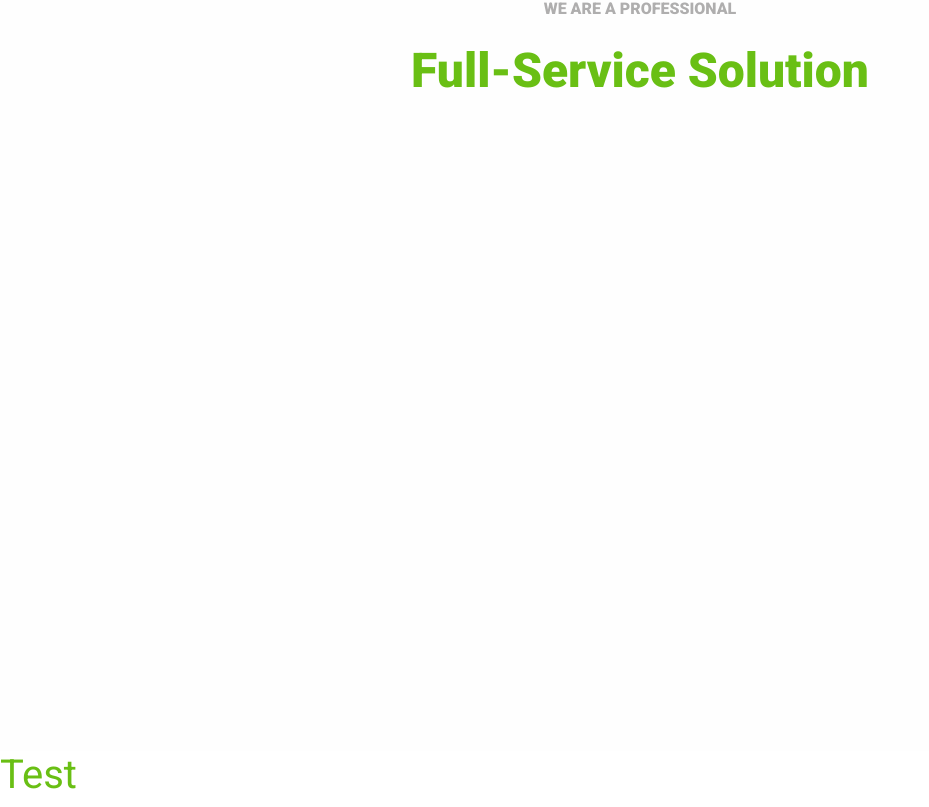
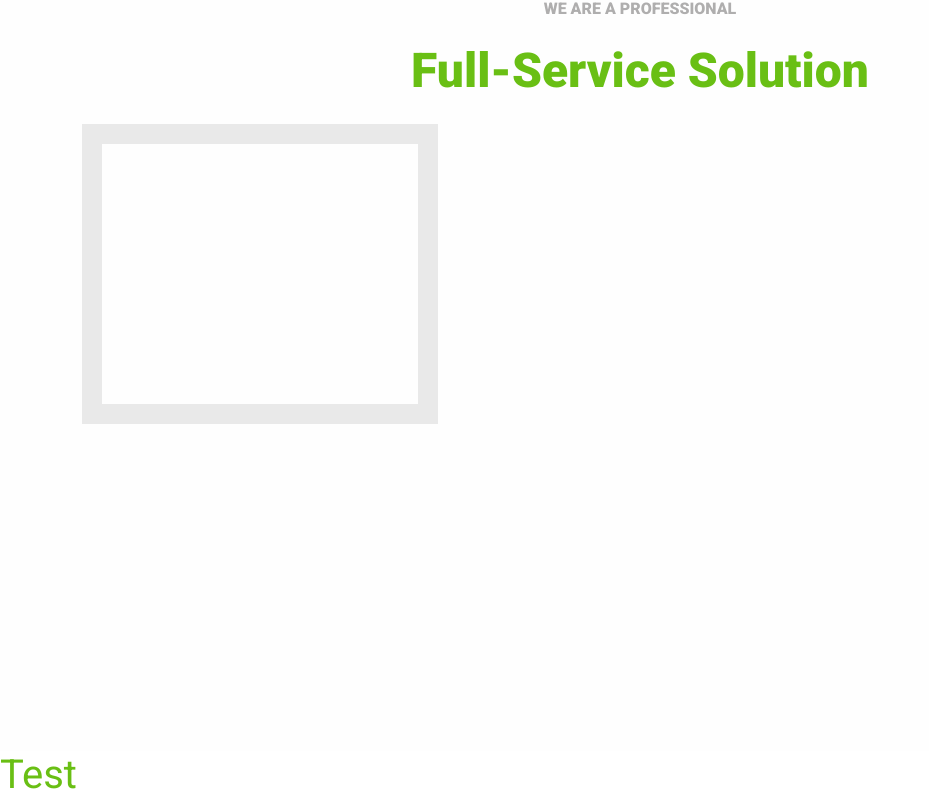
Before and after one commit to Eliana-Abate/proj-html-vuejs, a Vue app: page / in a window 1280 px wide. Shown: the part 1599-2406 px from the top of the page, without its empty margins (0-929 px from the left). Built offline with nearby package versions, Linux system fonts and the light colour scheme.

Commit message:
added basic structure and style to card-template in Card.vue

```diff
--- a/src/components/Card.vue
+++ b/src/components/Card.vue
@@ -1,5 +1,13 @@
 <template>
-  <div></div>
+  <div class="col-4">
+    <div class="card-template">
+      <img src="" alt="" />
+      <div class="card-template-body">
+        <h4></h4>
+        <p></p>
+      </div>
+    </div>
+  </div>
 </template>
 
 <script>
@@ -8,5 +16,10 @@ export default {
 };
 </script>
 
-<style>
+<style lang="scss" scoped>
+@import "../assets/scss/_variables.scss";
+.card-template {
+  height: 300px;
+  border: 20px solid $mercury;
+}
 </style>
```
Also changed, not shown: 6 other files (tests, documents, lock files or other folders).
